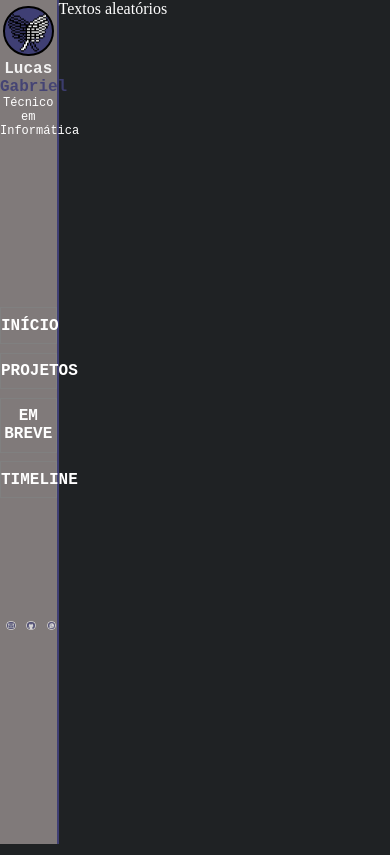
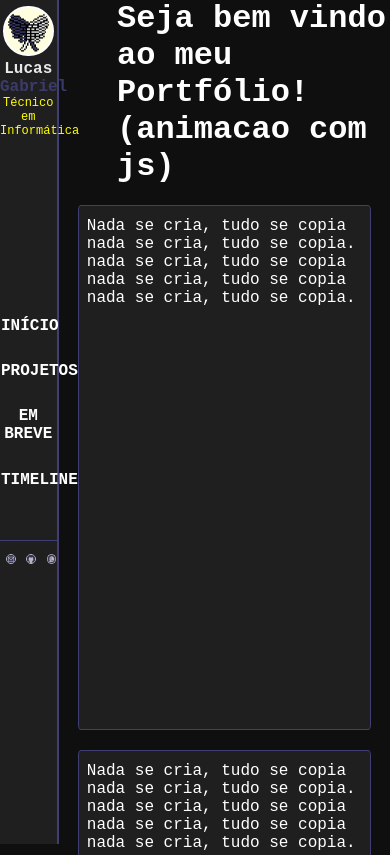
Before and after one commit to lucasgpm/lucasgpm.github.io, a plain HTML site: page index.html in a window 390 px wide. Shown: the top 855 px of the page. Drawn offline with Linux system fonts and the light colour scheme.

Commit message:
Vers. para teste de responsividade do menu

```diff
--- a/index.html
+++ b/index.html
@@ -11,6 +11,8 @@
 </head>
 
 <body>
+
+<section id="menu-desktop">
 <nav>
     <!--acho q tvz fique coisa dms mas img de com 3 listras pra fechar o menu-->
 
@@ -21,10 +23,10 @@
         </div>
 
         <ul id ="opcoes">
-            <a href="#"><li>INÍCIO</li></a>
-            <a href="#"><li>PROJETOS</li></a>
-            <a href="#"><li>EM BREVE</li></a>
-            <a href="#"><li>TIMELINE</li></a>
+            <a href="#descricao"><li>INÍCIO</li></a>
+            <a href="#projetos"><li>PROJETOS</li></a>
+            <a href="#breve"><li>EM BREVE</li></a>
+            <a href="#timeline"><li>TIMELINE</li></a>
         </ul>
 
         <ul id ="contato">
@@ -33,7 +35,24 @@
             <li><img src="imgs/wpp.png"></li>
         </ul>
 </nav>
-        <p>Textos aleatórios</p>
+</section>
+
+        <h1>Seja bem vindo ao meu Portfólio! (animacao com js)</h1>
+
+    <section class ="section">
+        <p id="descricao">Nada se cria, tudo se copia nada se cria, tudo se copia. nada se cria, tudo se copia nada se cria, tudo se copia nada se cria, tudo se copia.</p>
+</section>
+    <section class ="section">
+        <p id="projetos">Nada se cria, tudo se copia nada se cria, tudo se copia. nada se cria, tudo se copia nada se cria, tudo se copia nada se cria, tudo se copia.</p>
+</section>
+    <section class ="section">
+        <p id="breve">Nada se cria, tudo se copia nada se cria, tudo se copia. nada se cria, tudo se copia nada se cria, tudo se copia nada se cria, tudo se copia.</p>
+</section>
+    <section class ="section">
+        <p id="timeline">Nada se cria, tudo se copia nada se cria, tudo se copia. nada se cria, tudo se copia nada se cria, tudo se copia nada se cria, tudo se copia.</p>
+</section>
+
+
 </body>
 
 </html>
--- a/styles/estilo_index.css
+++ b/styles/estilo_index.css
@@ -1,4 +1,5 @@
-/*/************************************RESET DO CSS******************************************/
+
+/************************************RESET******************************************/
 * {
 	margin: 0;
 	padding: 0;
@@ -6,9 +7,10 @@
 }
 
 body{
+	position: absolute;
 	min-height: 100vh;
 	min-width: 100%;
-	background: #1f2224;
+	background: #0f0f0f;
 }
 	/*background: #1f2224;*/
 
@@ -17,9 +19,9 @@ body{
 #imgNavBar{
 	max-width: 90%;
 	margin-top: 10%;
-	background: #3f3f74;
+	background: lightyellow;
 	border-radius: 100%;
-	border: solid 2px;
+	border: solid 2px white;
 }
 .centraliza_img{
 	text-align: center;
@@ -40,15 +42,14 @@ body{
 #profissao{
 	font-size: 75%;
     font-family: Cascadia Code, Bahnschrift, Courier New, Bazooka, CG Times, AvantGard Md BT, Moderna, sans-serif;
-	color: white;
-
+	color: yellow;
 }
 nav{
-	background: #807a7a;
+	background: #1f1f1f;
 	min-width: 15%;
 	max-width: 15%;
 	float:left;
-	/*position: absolute;*/
+	position: fixed;
 	height: 100vh;
 	border-right: solid 2px #3f3f74;
 }
@@ -59,7 +60,7 @@ nav{
 	text-decoration: none;
 }
 #opcoes > a > li {
-	border: solid 1px gray;
+	border: solid 1px #1f1f1f;
 	text-decoration: none;
 	color:white;
 	margin-top: 1vh;
@@ -70,21 +71,23 @@ nav{
     font-family: Cascadia Mono, Courier New, Bazooka, CG Times, AvantGard Md BT, Moderna, sans-serif;
     font-weight: bold;
 }
-#opcoes > a > li:hover {
-	border: solid 1px #3f3f74;
-	border-radius: 5px;
-	transition: border 1s;
-}
 #opcoes > a > li{
 	text-decoration: none;
 	color:white;
 }
 #opcoes > a > li:hover {
+	border: solid 1px #3f3f74;
+	border-radius: 5px;
+	transition: border 1s;
 	color: #3f3f74;
 	transition: color 1s;
 }
 #contato{
-	margin-top: 14vh;
+	position:absolute;
+	border-top: solid 1px #3f3f74;
+	padding-top: 1vh;
+	min-width: 100%;
+	margin-top: 60%;
 }
 #contato > a{
 	text-decoration: none;
@@ -101,12 +104,36 @@ nav{
 	opacity: 0.7;
 }
 #contato > a > li > img:hover, #contato > li > img:hover{
-	border: solid 1px black;
+	border: solid 1px #3f3f74;
 	opacity: 1.0;
 	transition: opacity 1s, border 1s;
 
 }
+/************************************DESCRICAO******************************************/
+.section{
+	position: relative;
+	margin-top: 5%;
+	background: #1f1f1f;
+	border: solid 1px #3f3f74;
+	border-radius: 1%;
+	padding-bottom: 50vh;
+	margin-left: 20vw;
+	margin-right: 5vw;
+}
+h1{
+	margin-left: 30vw;
+	color:white;
+	font-weight: bold;
+    font-family: Cascadia Mono, Courier New, Bazooka, CG Times, AvantGard Md BT, Moderna, sans-serif;
+}
+
 /****************************CODIGOS PARA TESTES****************************/
-p{
+section > p{
+    font-family: Courier New, Bazooka, CG Times, AvantGard Md BT, Moderna, sans-serif;
+	margin-left: 2vw;
+	margin-right: 2vw;
+	margin-top: 3vw;
+	justify-content: space-between;
 	color: white;
+
 }
```
